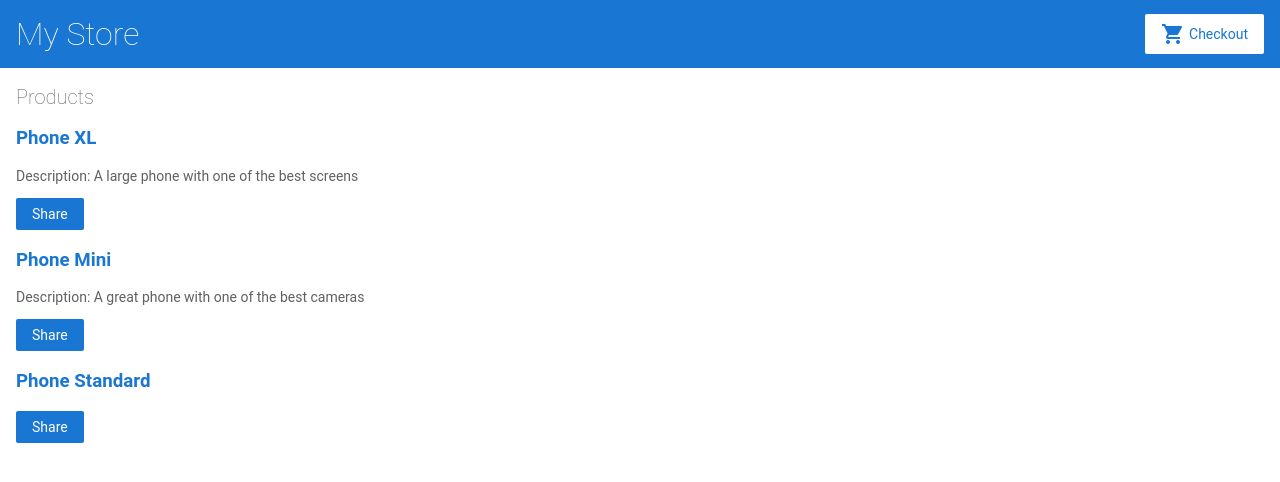
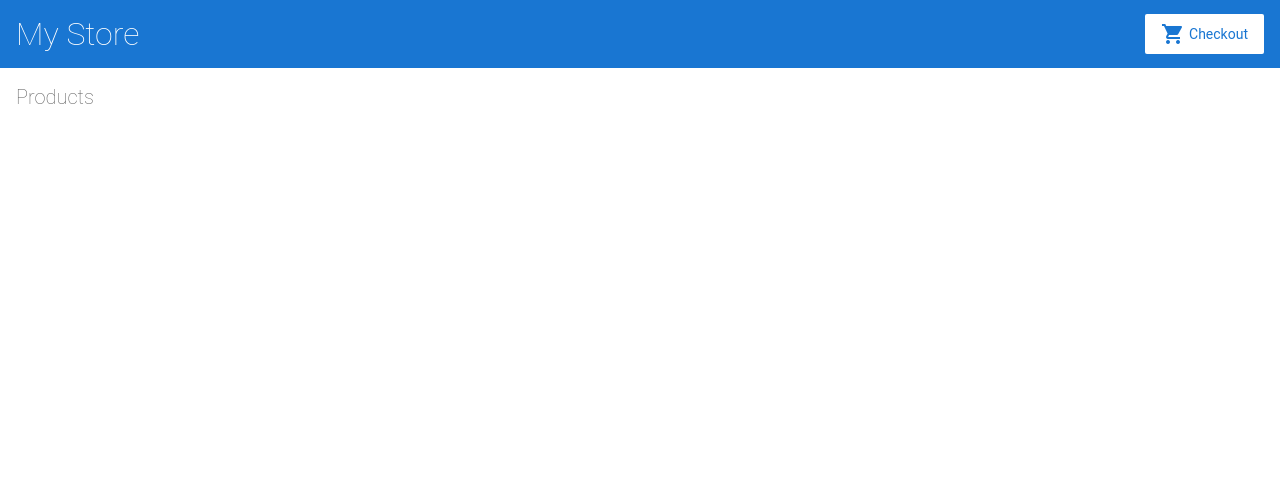
Before and after one commit to arctumn/angular-store, an Angular app: page / in a window 1280 px wide. Shown: the top 482 px of the page. Built offline with nearby package versions, Linux system fonts and the light colour scheme.

Commit message:
Angular tutorial

```diff
--- a/src/app/product-list/product-list.component.html
+++ b/src/app/product-list/product-list.component.html
@@ -1,22 +1,6 @@
 <h2>Products</h2>
 
-<div *ngFor="let product of products">
-    <h3>
-    <a [title]="product.name + ' details'">
-        {{ product.name }}
-    </a>
-    </h3>
 
-    <p *ngIf="product.description">
-      Description: {{product.description}}
-    </p>
-
-    <button type="button" (click)="share()">
-        Share
-    </button>
-
-
-</div>
 
 <!--
 Copyright Google LLC. All Rights Reserved.
```
